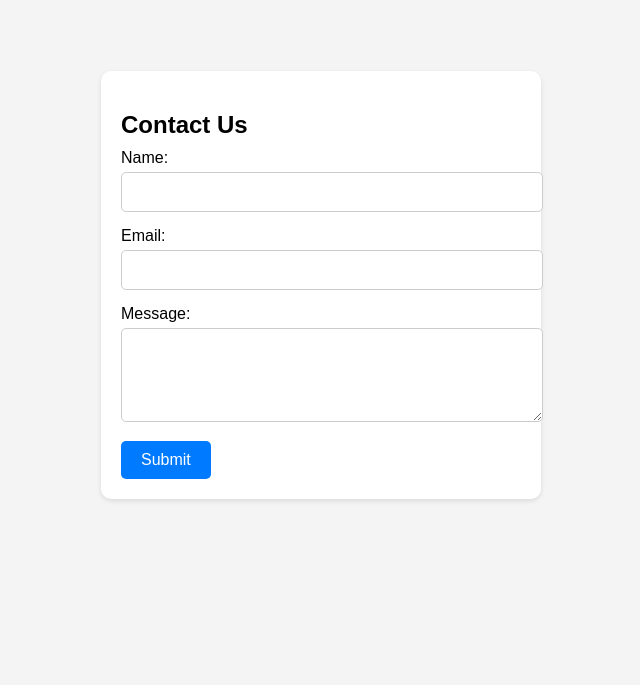
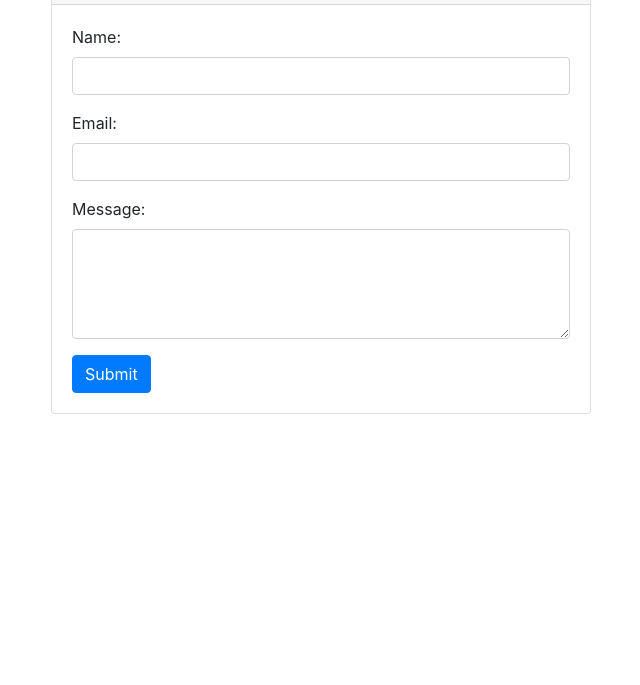
Before and after one commit to kushagrajain16/internsavy-level-1, a plain HTML site: page contact-form/index.html in a window 1280 px wide. Shown: the part 115-800 px from the top of the page, without its empty margins (319-959 px from the left). Drawn offline with nearby package versions, Linux system fonts and the light colour scheme.

Commit message:
This commit creates the form using Bootstrap.

```diff
--- a/contact-form/index.html
+++ b/contact-form/index.html
@@ -3,24 +3,40 @@
 <head>
     <meta charset="UTF-8">
     <meta name="viewport" content="width=device-width, initial-scale=1.0">
-    <link rel="stylesheet" href="styles.css">
+    <link rel="stylesheet" href="https://stackpath.bootstrapcdn.com/bootstrap/4.5.2/css/bootstrap.min.css">
     <title>Contact Form</title>
 </head>
 <body>
-    <div class="contact-form">
+    <div class="container mt-5">
+        <div class="row justify-content-center">
+            <div class="col-md-6">
+                <div class="card">
+                    <div class="card-header">
                         <h2>Contact Us</h2>
+                    </div>
+                    <div class="card-body">
                         <form action="#" method="POST">
+                            <div class="form-group">
                                 <label for="name">Name:</label>
-            <input type="text" id="name" name="name" required>
+                                <input type="text" class="form-control" id="name" name="name" required>
+                            </div>
 
+                            <div class="form-group">
                                 <label for="email">Email:</label>
-            <input type="email" id="email" name="email" required>
+                                <input type="email" class="form-control" id="email" name="email" required>
+                            </div>
 
+                            <div class="form-group">
                                 <label for="message">Message:</label>
-            <textarea id="message" name="message" rows="4" required></textarea>
+                                <textarea class="form-control" id="message" name="message" rows="4" required></textarea>
+                            </div>
 
-            <button type="submit">Submit</button>
+                            <button type="submit" class="btn btn-primary">Submit</button>
                         </form>
+                    </div>
+                </div>
+            </div>
+        </div>
     </div>
 </body>
 </html>
--- a/contact-form/styles.css
+++ /dev/null
@@ -1,57 +0,0 @@
-body {
-    font-family: Arial, sans-serif;
-    margin: 0;
-    padding: 0;
-    display: flex;
-    justify-content: center;
-    align-items: center;
-    min-height: 100vh;
-    background-color: #f4f4f4;
-}
-
-.contact-form {
-    background-color: #ffffff;
-    border-radius: 10px;
-    padding: 20px;
-    box-shadow: 0 2px 5px rgba(0, 0, 0, 0.1);
-    width: 400px;
-}
-
-.contact-form h2 {
-    font-size: 24px;
-    margin-bottom: 10px;
-}
-
-.contact-form label {
-    font-size: 16px;
-    display: block;
-    margin-bottom: 5px;
-}
-
-.contact-form input,
-.contact-form textarea {
-    width: 100%;
-    padding: 10px;
-    margin-bottom: 15px;
-    border: 1px solid #ccc;
-    border-radius: 5px;
-    font-size: 16px;
-}
-
-.contact-form button {
-    background-color: #007bff;
-    color: #ffffff;
-    border: none;
-    border-radius: 5px;
-    padding: 10px 20px;
-    font-size: 16px;
-    cursor: pointer;
-}
-
-.contact-form button:hover {
-    background-color: #0056b3;
-}
-
-.contact-form textarea {
-    resize: vertical;
-}
```
Lines whose indentation alone changed are shown as unchanged.
